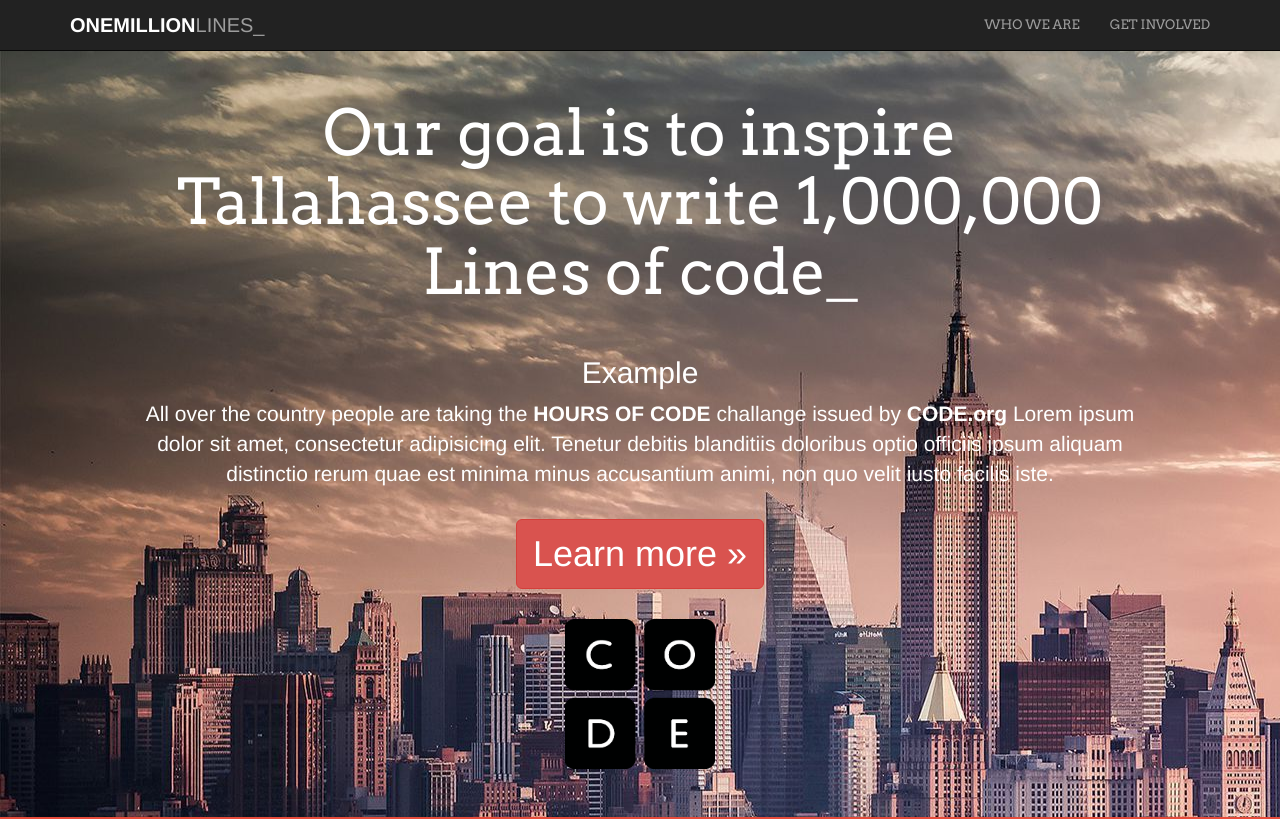
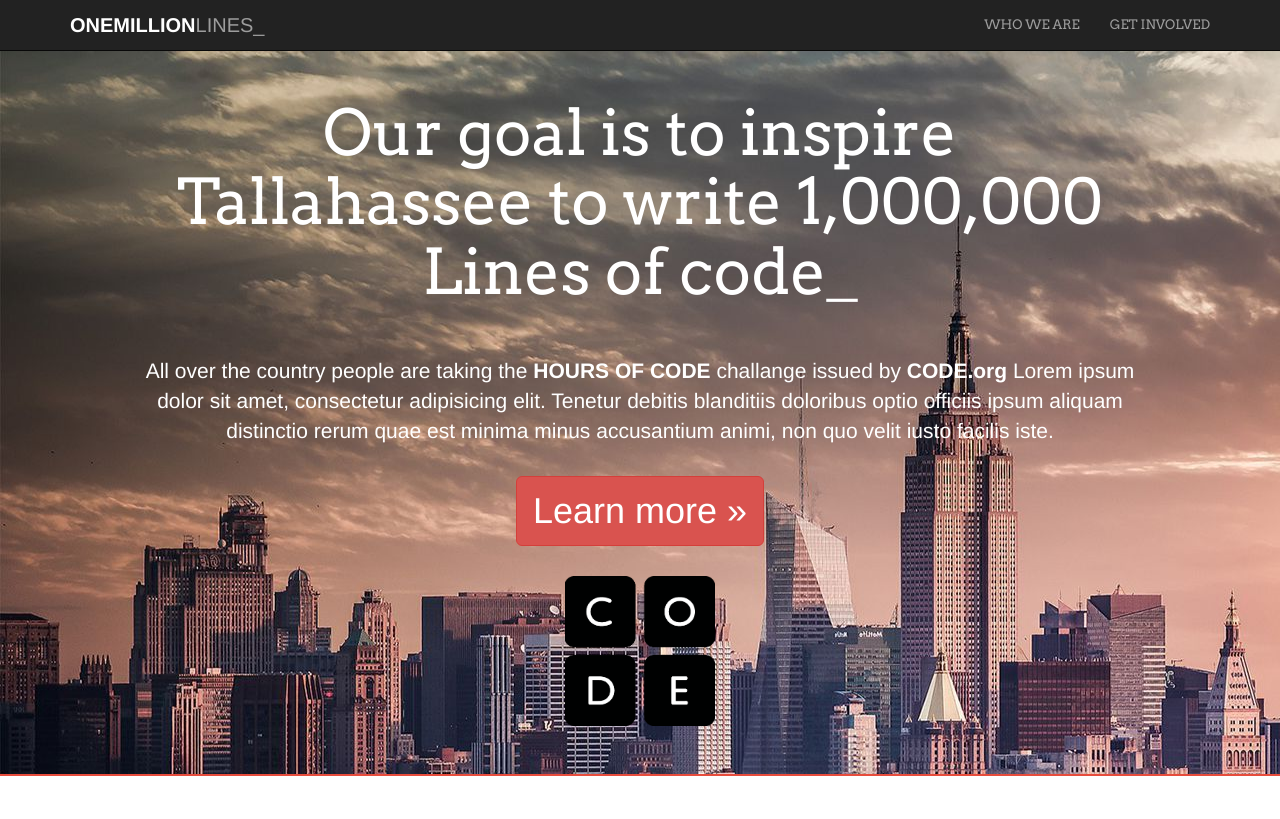
Before and after one commit to sashaantidze/xperience, a plain HTML site: page index.html in a window 1280 px wide. Shown: the top 819 px of the page. Drawn offline with nearby package versions, Linux system fonts and the light colour scheme.

Commit message:
undoing changes

```diff
--- a/index.html
+++ b/index.html
@@ -60,7 +60,6 @@
     <div class="jumbotron">
       <div class="container">
         <h1>Our goal is to inspire <br> Tallahassee to write 1,000,000<br>Lines of code_</h1>
-        <h2>Example</h2>
         <p>All over the country people are taking the <strong>HOURS OF CODE</strong> challange issued by <strong>CODE.org</strong> Lorem ipsum dolor sit amet, consectetur adipisicing elit. Tenetur debitis blanditiis doloribus optio officiis ipsum aliquam distinctio rerum quae est minima minus accusantium animi, non quo velit iusto facilis iste.</p>
         <p><a class="btn btn-danger btn-lg" href="#" role="button">Learn more &raquo;</a></p>
         <img src="images/code.png" alt="Code.org" width="150" title="Code.org logo">
```
